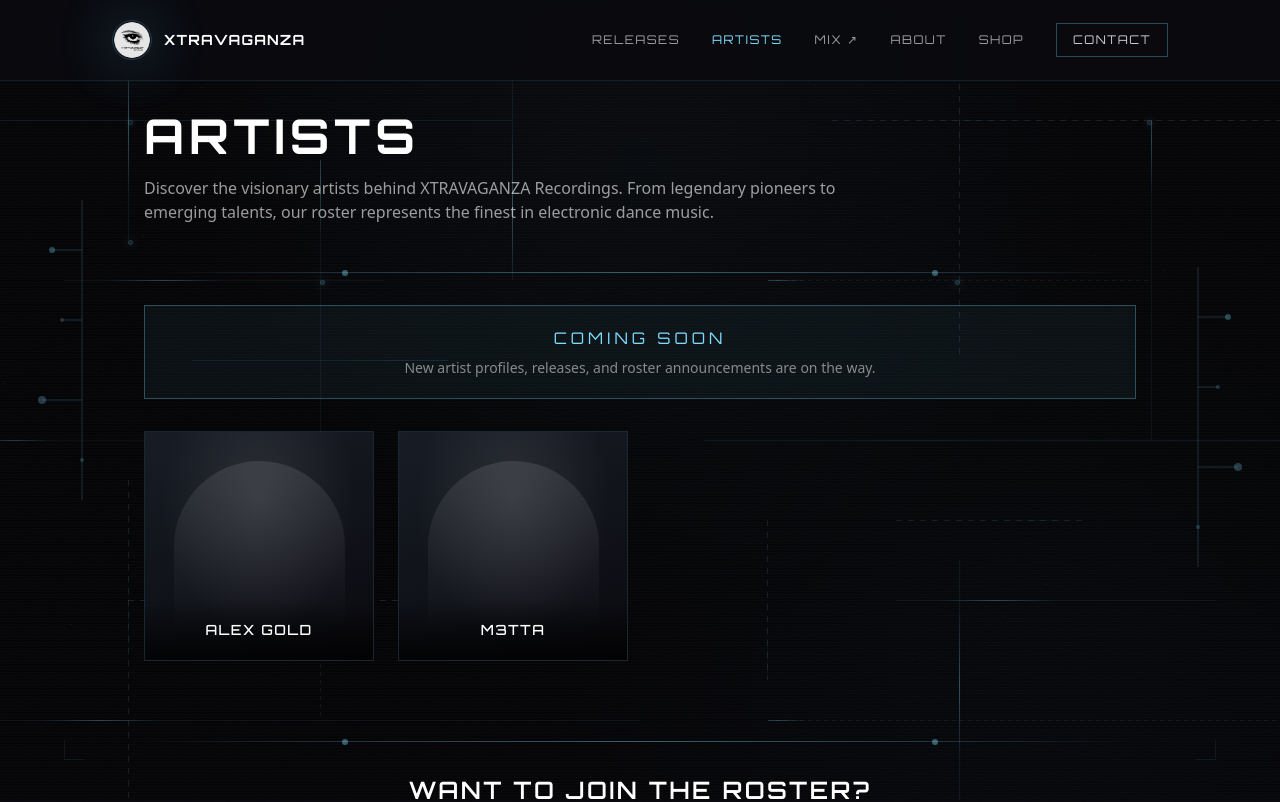
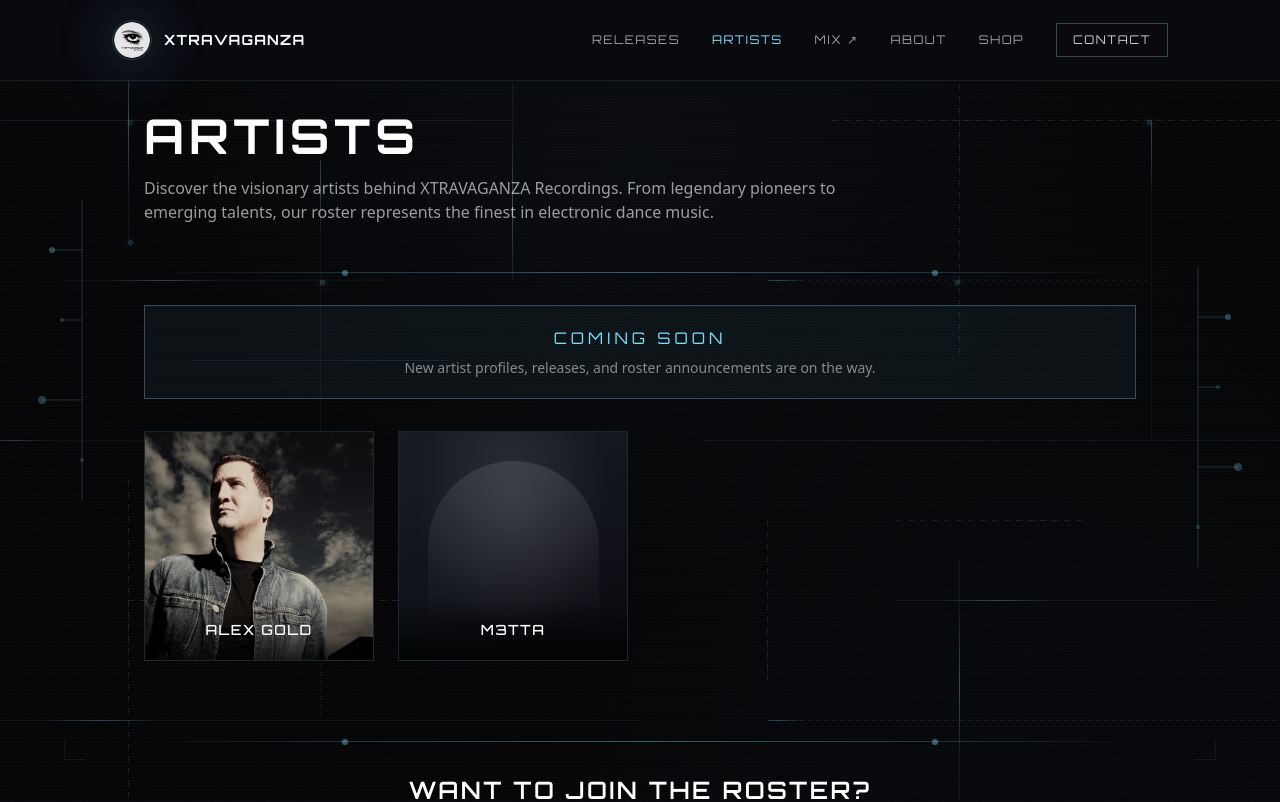
Before and after one commit to jrob6716/Xtravaganza-Website, a React (Vite) app in the folder xtravaganza_recordings_site/: page /Xtravaganza-Website/artists in a window 1280 px wide. Shown: the top 802 px of the page. Built offline with nearby package versions, Linux system fonts and the light colour scheme.

Commit message:
Add Alex Gold artist portrait

```diff
--- a/xtravaganza_recordings_site/src/data/content.js
+++ b/xtravaganza_recordings_site/src/data/content.js
@@ -1,4 +1,5 @@
 // Real roster + catalog from Xtravaganza Recordings
+import alexGoldPortrait from '../assets/alex-gold.jpeg'
 
 export const releases = [
   {
@@ -22,7 +23,7 @@
 export const artists = [
   {
     name: 'ALEX GOLD',
-    image: null // Will use placeholder
+    image: alexGoldPortrait
   },
   {
     name: 'M3TTA',
--- a/xtravaganza_recordings_site/src/pages/Artists.jsx
+++ b/xtravaganza_recordings_site/src/pages/Artists.jsx
@@ -50,16 +50,23 @@
               transition={{ duration: 0.5, delay: idx * 0.05 }}
               className="artist-card bg-dark-800/30 overflow-hidden group aspect-square cursor-pointer"
             >
-              {/* Artist Photo Placeholder - Full square */}
+              {/* Artist portrait / placeholder - Full square */}
               <div className="relative w-full h-full bg-gradient-to-b from-dark-700 to-dark-900 overflow-hidden">
-                {/* Placeholder gradient pattern */}
-                <div className="absolute inset-0 bg-gradient-to-br from-frost/5 to-transparent" />
-                <div className="absolute inset-0 bg-[radial-gradient(ellipse_at_50%_30%,rgba(255,255,255,0.1),transparent_60%)]" />
-
-                {/* Silhouette placeholder */}
-                <div className="absolute inset-0 flex items-center justify-center">
-                  <div className="w-3/4 h-3/4 bg-gradient-to-b from-white/10 to-transparent rounded-t-full group-hover:from-white/15 transition-all" />
-                </div>
+                {artist.image ? (
+                  <img
+                    src={artist.image}
+                    alt={`${artist.name} portrait`}
+                    className="absolute inset-0 w-full h-full object-cover object-center opacity-90 group-hover:opacity-100 group-hover:scale-[1.03] transition-all duration-500"
+                  />
+                ) : (
+                  <>
+                    <div className="absolute inset-0 bg-gradient-to-br from-frost/5 to-transparent" />
+                    <div className="absolute inset-0 bg-[radial-gradient(ellipse_at_50%_30%,rgba(255,255,255,0.1),transparent_60%)]" />
+                    <div className="absolute inset-0 flex items-center justify-center">
+                      <div className="w-3/4 h-3/4 bg-gradient-to-b from-white/10 to-transparent rounded-t-full group-hover:from-white/15 transition-all" />
+                    </div>
+                  </>
+                )}
 
                 {/* Hover overlay */}
                 <div className="absolute inset-0 bg-frost/0 group-hover:bg-frost/5 transition-all duration-300" />
```
Also changed, not shown: xtravaganza_recordings_site/src/assets/alex-gold.jpeg (added).
